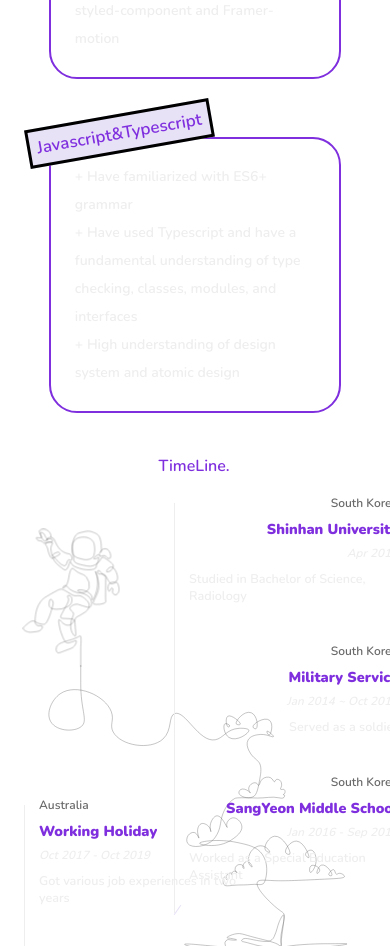
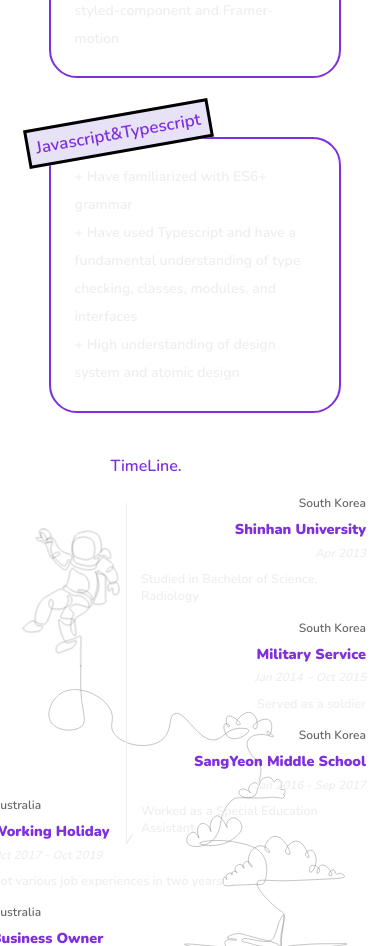
Before and after one commit to Hyukjoo-Lee/ReactJS_portfolio, a React (Create React App) app: page / in a window 390 px wide. Shown: the part 2720-3666 px from the top of the page. Built offline with nearby package versions, Linux system fonts and the light colour scheme.

Commit message:
design: mobile css

```diff
--- a/public/index.html
+++ b/public/index.html
@@ -17,7 +17,13 @@
     <div id="root"></div>
     <script src="https://unpkg.com/aos@next/dist/aos.js"></script>
     <script>
-      AOS.init();
+      // Only Desktop works
+      AOS.init({
+        disable: function () {
+          var maxWidth = 1000;
+          return window.innerWidth < maxWidth;
+        },
+      });
     </script>
   </body>
 </html>
--- a/src/components/3.Project/ProjectBox.tsx
+++ b/src/components/3.Project/ProjectBox.tsx
@@ -8,7 +8,6 @@ export const Wrapper = styled.div`
   .container {
     width: max-content;
     height: min-content;
-
     padding: 3em 3em 0 3em;
     position: relative;
     margin-bottom: 10vh;
@@ -138,8 +137,11 @@ export const Date = styled.div`
   position: absolute;
   background-color: ${({ theme }) => theme.color.black};
   border-radius: 50%;
+  top: -0.7em;
 
-  top: -0.7em;
+  ${media.mobile} {
+    background-color: unset;
+  }
 `;
 
 export const Skills = styled.div`
@@ -191,8 +193,8 @@ const ProjectBox = ({ project, index }: any) => {
   const isEven = index % 2 === 0;
 
   return (
-    // <Wrapper data-aos={isEven ? "flip-right" : "flip-left"}>
-    <Wrapper>
+    <Wrapper data-aos={isEven ? "flip-right" : "flip-left"}>
+      {/* <Wrapper> */}
       <div
         className={
           isEven ? "container blue-container" : "container purple-container"
--- a/src/components/4.TimeLine/TimeLineBox.tsx
+++ b/src/components/4.TimeLine/TimeLineBox.tsx
@@ -7,6 +7,10 @@ const Container = styled.div<{ isEnd: boolean }>`
   align-items: ${({ isEnd }) => (isEnd ? "flex-start" : "flex-end")};
   font-size: 18px;
   padding-bottom: 1.7em;
+
+  ${media.small_max} {
+    padding-bottom: 0.4em;
+  }
 `;
 
 const Country = styled.div`
--- a/src/components/4.TimeLine/TimeLineContent.tsx
+++ b/src/components/4.TimeLine/TimeLineContent.tsx
@@ -25,13 +25,21 @@ const Card = styled.div<CardInterface>`
     font-size: 0.5em;
   }
 
-  // Arrow vertical line
+  ${media.mobile} {
+    margin-left: -2em;
+  }
+
+  // Arrow vertical line (box)
   :last-child {
     border: 0px solid ${({ theme }) => theme.color.white};
     border-left-width: 0.15em;
     height: fit-content;
     bottom: 2em;
     left: 2em;
+
+    ${media.mobile} {
+      left: -2em;
+    }
   }
 `;
 
--- a/src/data.tsx
+++ b/src/data.tsx
@@ -136,13 +136,13 @@ export const careers = [
   {
     country: "Canada",
     title: "Learning Record Blog",
-    date: "Jan 2022 - IN PROGRESS",
+    date: "Jan 2022 - IN PRESENT",
     about: "Generating over 25+ computer science-related contents",
   },
   {
     country: "Canada",
     title: "Projects Experiences",
-    date: "May 2022 - IN PROGRESS",
+    date: "May 2022 - IN PRESENT",
     about: "Working on side projects after graduated.",
   },
 ];
```
